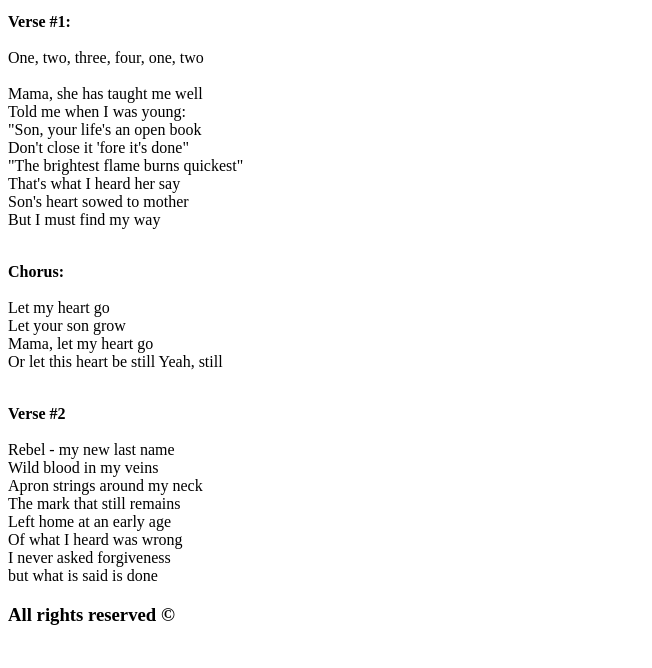
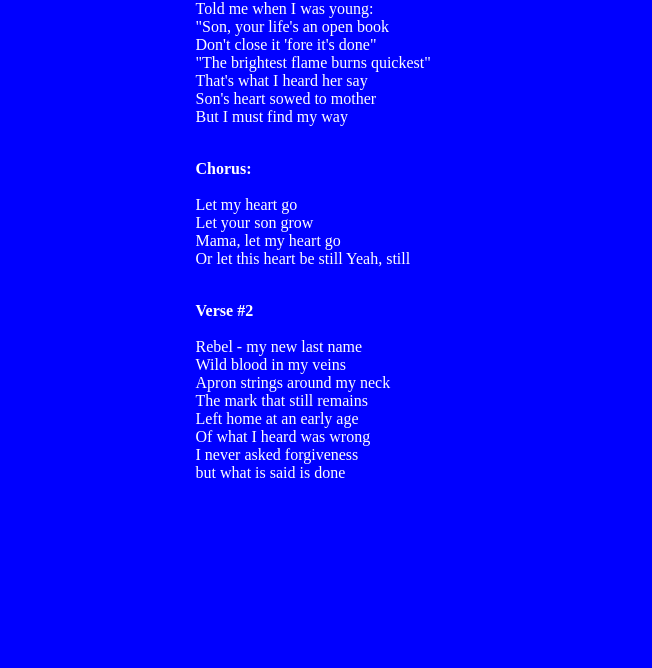
Before and after one commit to profitm/nauka-gita-2.1, a website: page index.html in a window 1280 px wide. Shown: the part 132-800 px from the top of the page, without its empty margins (0-652 px from the left). Drawn offline with nearby package versions, Linux system fonts and the light colour scheme; files that its build step writes are made by us from their sources.

Commit message:
update files

```diff
--- a/index.html
+++ b/index.html
@@ -3,7 +3,7 @@
 
 <head>
   <meta charset="UTF-8">
-  <link rel="stylesheet" type="text/css" href="style.css">
+  <link rel="stylesheet" type="text/css" href="css/style.css">
 
 
 
--- a/package.json
+++ b/package.json
@@ -15,7 +15,7 @@
     "build:clean": "rimraf css/*.css",
     "build:sass": "node-sass --output-style compact -o css sass",
     "build:autoprefixer": "autoprefixer-cli css/style.css",
-    "build-dev:sass": "node-sass --output-style expanded --source-map -o css sass",
+    "build-dev:sass": "node-sass --output-style expanded --source-map true -o css sass",
     "watch": "onchange -d 100 sass/style.scss -- npm run watch:sassprefixer",
     "watch:sassprefixer": "npm run build-dev:sass && npm run build:autoprefixer",
     "watch:browsersync": "node_modules/.bin/browser-sync start --server --files css/*.css *.html"
--- a/sass/style.scss
+++ b/sass/style.scss
@@ -0,0 +1,5 @@
+body {
+    display:flex;
+    background-color: blue;
+    color: white;
+}
```
Also changed, not shown: css/style.css (added), 1 other file.
